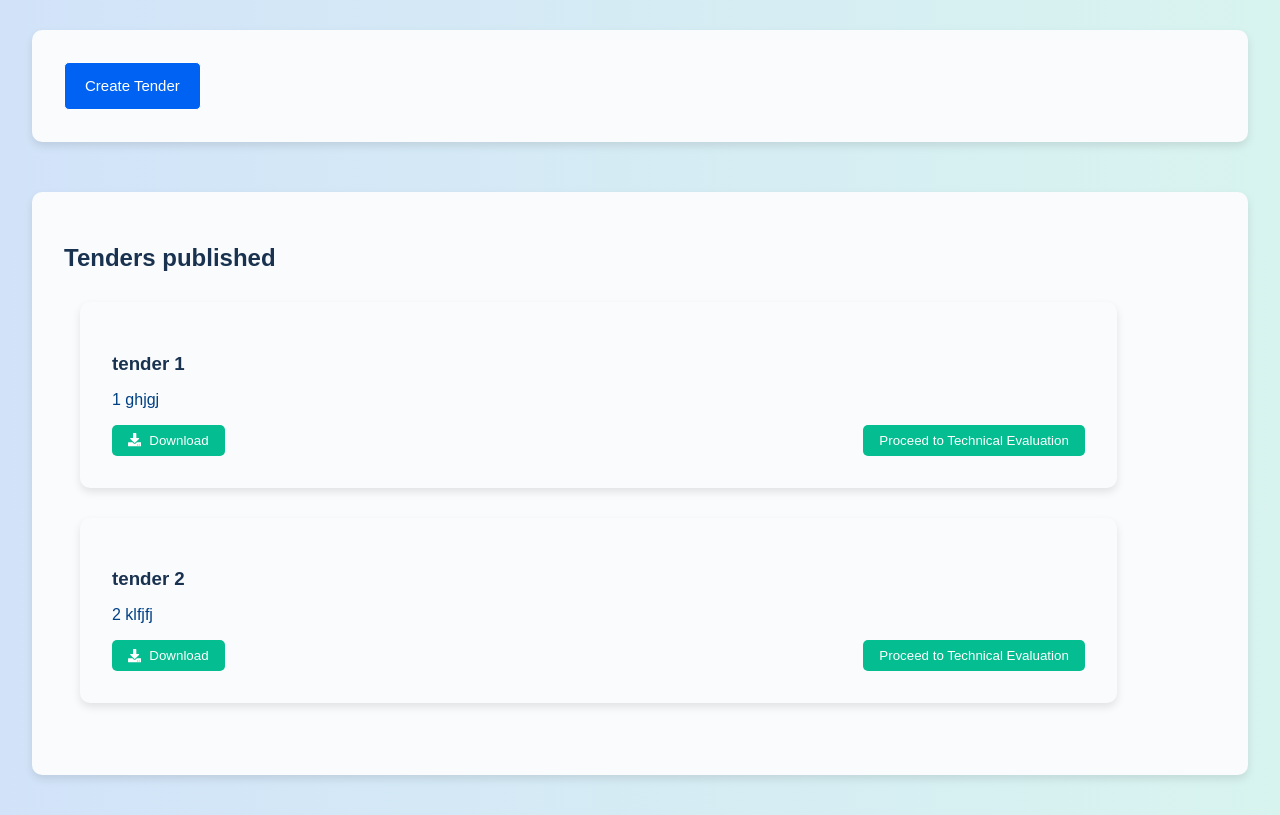
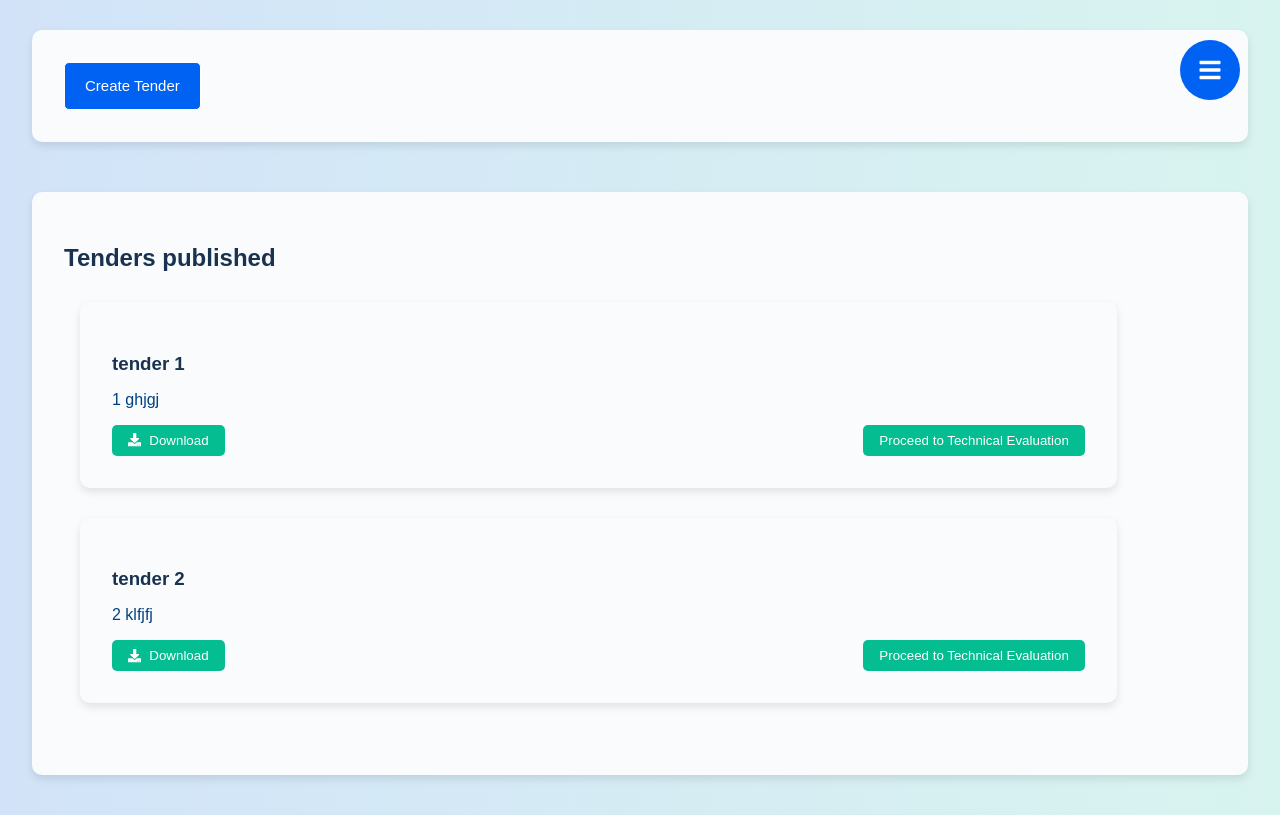
Before and after one commit to AP167/Docudeck-frontend, a React (Create React App) app: page /tender-dashboard in a window 1280 px wide. Built offline with nearby package versions, Linux system fonts and the light colour scheme; no server answers.

Commit message:
Added navbar

```diff
--- /dev/null
+++ b/src/components/FloatingNavbar.js
@@ -0,0 +1,35 @@
+import React from 'react'
+import './styles/FloatingNavbar.css'
+import { FaBars } from "react-icons/fa";
+import { IoLogOutOutline, IoEye } from "react-icons/io5";
+
+const FloatingNavbar = () => {
+
+    const openFloatingNavbar = () => {
+        const floatingNavbar = document.querySelector(".floating-navbar");
+        floatingNavbar.style.zIndex = 5;
+        floatingNavbar.style.opacity = 1.0;
+        floatingNavbar.style.transition = "all 1s ease-out";
+        floatingNavbar.classList.toggle('open');
+
+    }
+    return (
+        <div>
+            <div className="floating-navbar">
+                <ul className="floating-nav-links">
+                    <li><a href="#about" data-tooltip="xx xxView Rules">
+                        <IoEye size="1.5em" /> View Rules
+                    </a></li>
+                    <li><a href="#skills" data-tooltip="xx xxSign Out">
+                        <IoLogOutOutline size="1.5em" /> Sign Out
+                    </a></li>
+                </ul>
+            </div>
+            <div className="hamburger" id="hamburger" onClick={openFloatingNavbar}>
+                <FaBars color='white' size='1.5em' />
+            </div>
+        </div>
+    )
+}
+
+export default FloatingNavbar
--- a/src/components/TenderDashboard.js
+++ b/src/components/TenderDashboard.js
@@ -2,6 +2,7 @@ import React, { useState, useEffect } from 'react';
 import { useNavigate } from 'react-router-dom';
 import TenderList from './TenderList';
 import './styles/TenderDashboard.css'
+import FloatingNavbar from './FloatingNavbar';
 
 
 const TenderDashboard = () => {
@@ -41,6 +42,7 @@ const TenderDashboard = () => {
 
     return (
         <div className='dashboard-body body-container'>
+            <FloatingNavbar />
             <div className="card tdb-card">
                 <button onClick={() => navigate('/upload-tender')} className="create-tender-button">
                     Create Tender
--- /dev/null
+++ b/src/components/styles/FloatingNavbar.css
@@ -0,0 +1,86 @@
+.hamburger{
+    background-color: #0062f2;
+    position: fixed;
+    top: 40px;
+    right:40px;
+    height: 60px;
+    width: 60px;
+    border-radius: 50%;
+    display: flex;
+    flex-direction: column;
+    justify-content: center;
+    align-items: center;
+    cursor: pointer;
+    z-index: 6;
+    /* transition: all 100ms ease-out;  */
+}
+
+.floating-navbar{
+    height: 200px;
+    width: 320px;
+    background-color: #0062f2;
+    position: fixed ;
+    top: 40px;
+    right: 40px;
+    border-radius: 10px;
+    clip-path: circle(0px at right 30px top 30px);
+    -webkit-clip-path: circle(0px at right 30px top 30px);
+    transition: all 1s ease-out;
+    /* transition-property: clip-path not working properly */
+    /* this can cause problems if clip-path is not supported
+     because it will be visible even without clicking the hamburger
+     Check!!!! and change!!!*/
+    z-index: 5;
+    pointer-events: none;
+}
+.line{
+    width:25px;
+    height:3px;
+    background-color: white;
+    margin:3px;
+}
+
+.floating-navbar.open{
+    clip-path: circle(1000px at right 30px top 30px);
+    -webkit-clip-path: circle(1000px at right 30px top 30px);
+    /* z-index: 5;
+    opacity: 1.0; */
+    pointer-events: all;
+}
+
+
+.floating-nav-links{
+    list-style: none;
+    height: 100%;
+    width: 100%;
+    margin: 0;
+    padding: 0;
+    display:flex;
+    flex-direction: column;
+    justify-content: space-evenly;
+    align-items: center;
+
+
+}
+
+.floating-nav-links a{
+    color: white;
+    text-decoration: none;
+    font-family: 'Montserrat', sans-serif;
+    font-weight: 300;
+}
+.floating-nav-links a::after {
+    display: block;
+    content: attr(data-tooltip);
+    font-weight: bold;
+    height: 1px;
+    color: transparent;
+    overflow: hidden;
+    visibility: hidden;
+
+  }
+
+
+.floating-nav-links a:hover{
+    font-weight: bold;
+}
```
